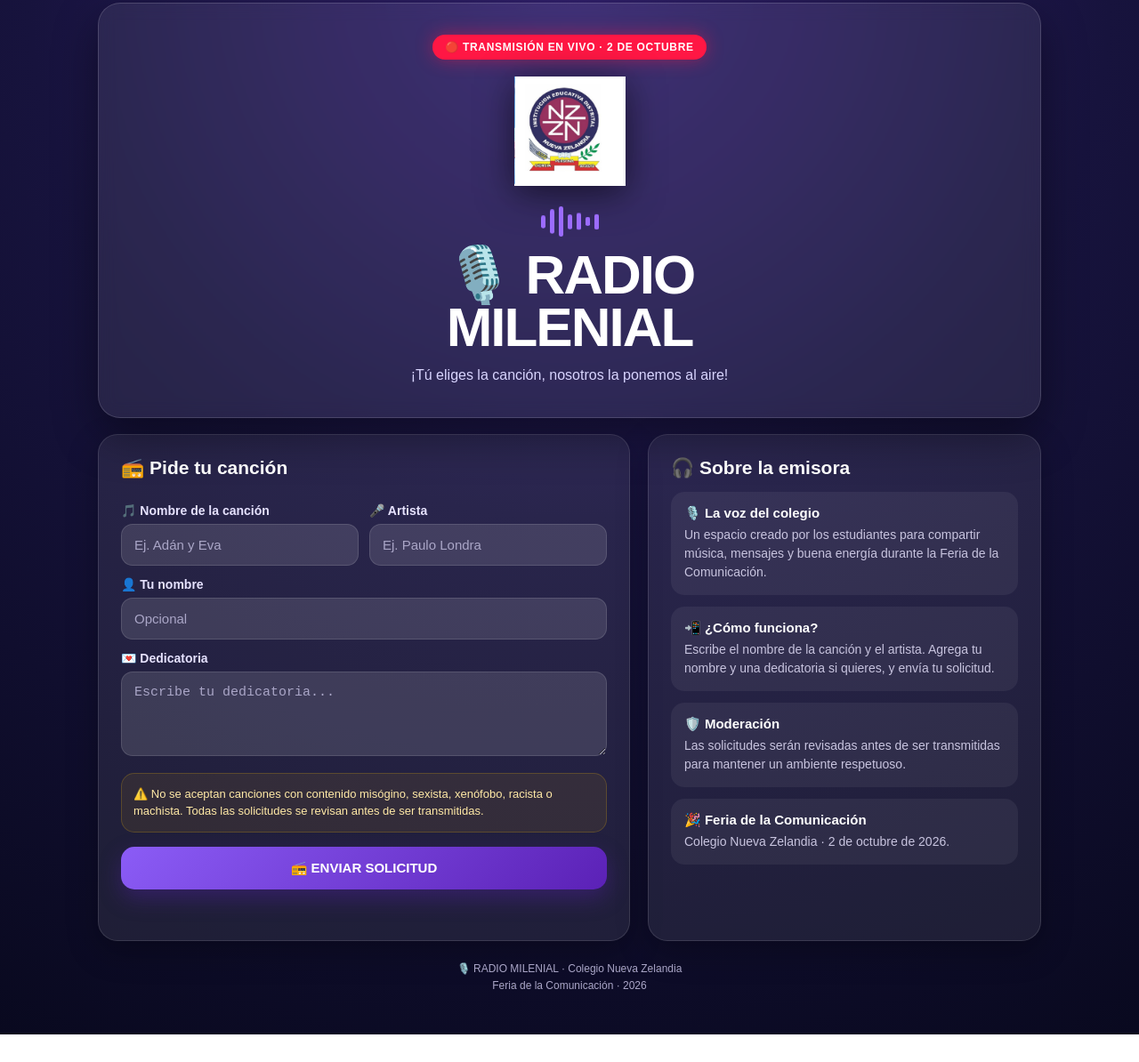
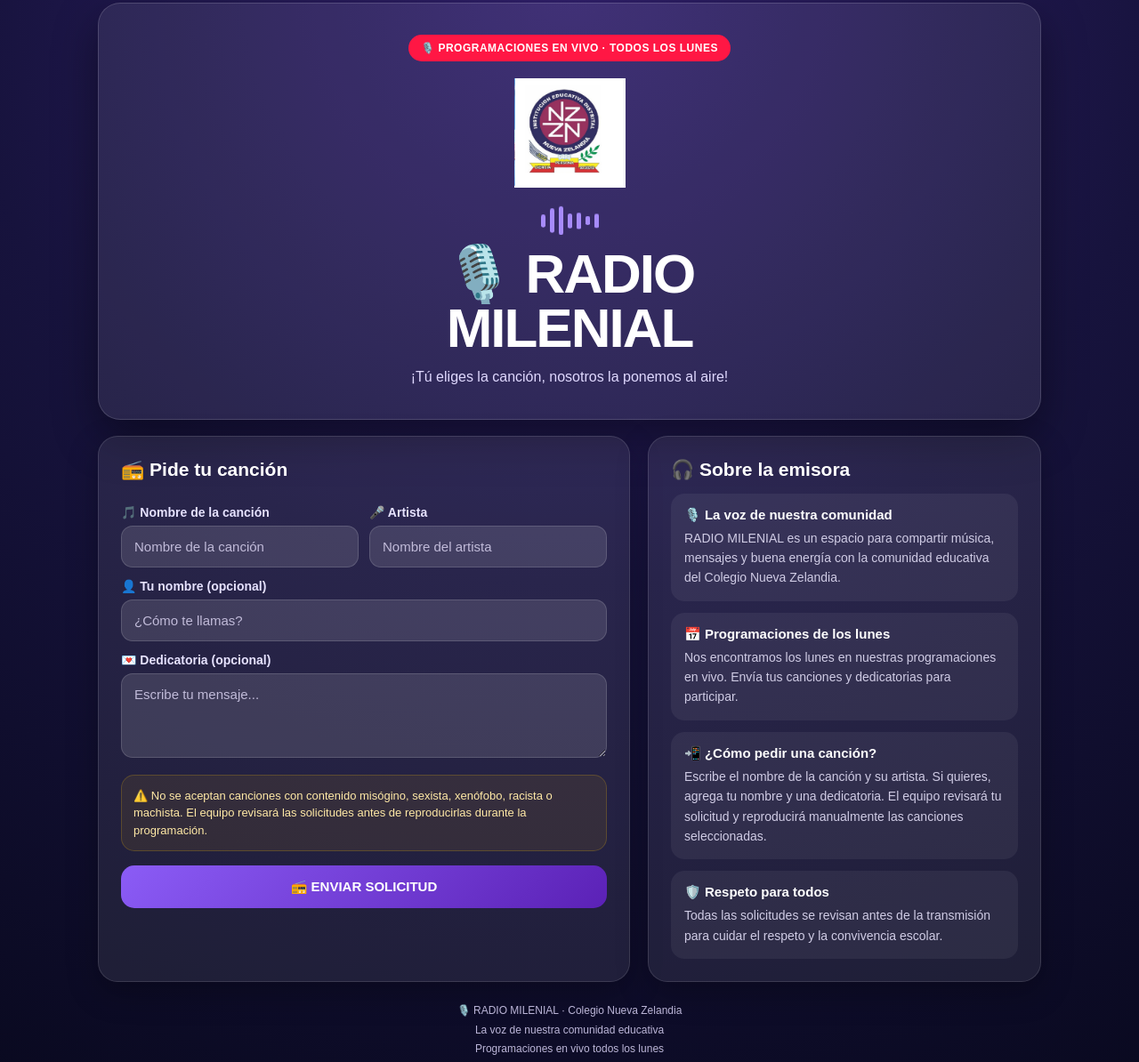
Before and after one commit to ortizbarrios960-ai/emisora-nueva-zelandia, a website: page index.html in a window 1280 px wide. Shown: the part 27-1221 px from the top of the page at 89% size. Before the commit the page ends 1190 px from the top, so only its background shows below. Drawn offline with Linux system fonts and the light colour scheme.

Commit message:
Update index.html

```diff
--- a/index.html
+++ b/index.html
@@ -1,146 +1,328 @@
+
 
 <!DOCTYPE html>
 <html lang="es">
 <head>
   <meta charset="UTF-8">
   <meta name="viewport" content="width=device-width, initial-scale=1.0">
+  <meta name="theme-color" content="#17133d">
   <title>RADIO MILENIAL · Colegio Nueva Zelandia</title>
 
   <style>
-    *{box-sizing:border-box;margin:0;padding:0}
-    body{
-      font-family:Arial,Helvetica,sans-serif;
-      background:radial-gradient(circle at top,#31206d 0%,#17133d 45%,#09091f 100%);
-      color:white;min-height:100vh
+    * {
+      box-sizing: border-box;
+      margin: 0;
+      padding: 0;
     }
-    .wrap{width:100%;max-width:1100px;margin:auto;padding:15px 12px 35px}
-    .hero{
-      text-align:center;background:rgba(255,255,255,.08);
-      border:1px solid rgba(255,255,255,.15);border-radius:25px;
-      padding:25px 15px;box-shadow:0 20px 50px #0006;
-      backdrop-filter:blur(10px)
+
+    body {
+      font-family: Arial, Helvetica, sans-serif;
+      background: radial-gradient(circle at top, #31206d, #17133d 48%, #09091f);
+      color: white;
+      min-height: 100vh;
     }
-    .live{
-      display:inline-block;background:#ff1744;padding:7px 14px;
-      border-radius:30px;font-size:12px;font-weight:bold;
-      letter-spacing:.7px;box-shadow:0 0 20px #ff174473
+
+    .wrap {
+      width: 100%;
+      max-width: 1100px;
+      margin: auto;
+      padding: 16px 12px 32px;
     }
-    .school-logo{
-      width:105px;height:105px;object-fit:contain;display:block;
-      margin:18px auto 8px;filter:drop-shadow(0 8px 20px #0009)
+
+    .hero {
+      text-align: center;
+      background: rgba(255,255,255,.08);
+      border: 1px solid rgba(255,255,255,.15);
+      border-radius: 25px;
+      padding: 25px 15px;
+      box-shadow: 0 20px 50px #0006;
     }
-    h1{font-size:clamp(34px,8vw,62px);line-height:.95;margin:12px 0;font-weight:900;letter-spacing:-2px}
-    .subtitle{color:#d9d5ff;font-size:16px;line-height:1.5;max-width:650px;margin:auto}
-    .bars{display:flex;justify-content:center;align-items:center;gap:5px;height:38px;margin:20px 0 5px}
-    .bars span{width:5px;border-radius:10px;background:#9c6cff;animation:equalizer .9s infinite ease-in-out}
-    .bars span:nth-child(1){height:15px}
-    .bars span:nth-child(2){height:28px;animation-delay:.1s}
-    .bars span:nth-child(3){height:38px;animation-delay:.2s}
-    .bars span:nth-child(4){height:23px;animation-delay:.3s}
-    .bars span:nth-child(5){height:32px;animation-delay:.4s}
-    .bars span:nth-child(6){height:18px;animation-delay:.5s}
-    .bars span:nth-child(7){height:29px;animation-delay:.6s}
-    @keyframes equalizer{0%,100%{transform:scaleY(.55)}50%{transform:scaleY(1)}}
-    .grid{display:grid;grid-template-columns:1fr;gap:18px;margin-top:18px}
-    .card{
-      background:rgba(255,255,255,.08);border:1px solid #ffffff1f;
-      border-radius:22px;padding:20px;box-shadow:0 12px 35px #0004
+
+    .live {
+      display: inline-block;
+      background: #ff1744;
+      padding: 8px 14px;
+      border-radius: 30px;
+      font-size: 12px;
+      font-weight: bold;
+      letter-spacing: .5px;
     }
-    .card h2{font-size:21px;margin-bottom:15px}
-    .song-fields{display:grid;grid-template-columns:repeat(2,minmax(0,1fr));gap:12px}
-    .song-fields .field{min-width:0}
-    label{display:block;margin:13px 0 7px;font-size:14px;font-weight:bold;color:#e6e2ff}
-    input,textarea{
-      width:100%;border:none;outline:none;padding:14px;border-radius:13px;
-      background:#ffffff1f;color:white;font-size:15px;border:1px solid #ffffff1f
+
+    .school-logo {
+      width: 105px;
+      height: 105px;
+      object-fit: contain;
+      display: block;
+      margin: 18px auto 8px;
     }
-    input::placeholder,textarea::placeholder{color:#aaa6c7}
-    textarea{min-height:95px;resize:vertical}
-    button{
-      width:100%;border:none;border-radius:15px;padding:15px;margin-top:16px;
-      background:linear-gradient(135deg,#8b5cf6,#5b21b6);color:white;
-      font-weight:900;font-size:15px;cursor:pointer;
-      box-shadow:0 10px 25px #5b21b659;transition:.2s
+
+    h1 {
+      font-size: clamp(36px, 8vw, 62px);
+      line-height: .98;
+      margin: 12px 0;
+      font-weight: 900;
+      letter-spacing: -2px;
     }
-    button:hover{transform:translateY(-2px)}
-    button:active{transform:scale(.98)}
-    button:disabled{opacity:.65;cursor:wait;transform:none}
-    .message{margin-top:12px;text-align:center;font-size:14px;min-height:20px}
-    .warning{
-      background:#ffc10714;border:1px solid #ffc10733;border-radius:15px;
-      padding:13px;margin-top:15px;color:#ffe9a6;font-size:13px;line-height:1.5
+
+    .subtitle {
+      color: #e0d9ff;
+      font-size: 16px;
+      line-height: 1.5;
     }
-    .info{display:grid;gap:13px}
-    .info-item{background:#ffffff0f;border-radius:15px;padding:15px}
-    .info-item strong{display:block;margin-bottom:5px;font-size:15px}
-    .info-item p{color:#c8c4df;font-size:14px;line-height:1.5}
-    footer{text-align:center;color:#aaa6c7;font-size:12px;margin-top:22px;line-height:1.6}
-    @media(min-width:720px){
-      .wrap{padding:30px 20px 45px}
-      .hero{padding:35px 25px}
-      .school-logo{width:125px;height:125px}
-      .grid{grid-template-columns:1.15fr .85fr;gap:20px}
-      .card{padding:25px}
+
+    .bars {
+      display: flex;
+      justify-content: center;
+      align-items: center;
+      gap: 5px;
+      height: 36px;
+      margin: 18px 0 5px;
     }
-    @media(max-width:380px){
-      .wrap{padding:10px 9px 25px}
-      .hero{padding:20px 12px}
-      .school-logo{width:90px;height:90px}
-      h1{font-size:35px}
-      .subtitle{font-size:14px}
-      .song-fields{grid-template-columns:1fr;gap:0}
-      .card{padding:17px}
+
+    .bars span {
+      width: 5px;
+      border-radius: 10px;
+      background: #a78bfa;
+      animation: equalizer .9s infinite ease-in-out;
+    }
+
+    .bars span:nth-child(1) { height: 15px; }
+    .bars span:nth-child(2) { height: 28px; animation-delay: .1s; }
+    .bars span:nth-child(3) { height: 36px; animation-delay: .2s; }
+    .bars span:nth-child(4) { height: 23px; animation-delay: .3s; }
+    .bars span:nth-child(5) { height: 31px; animation-delay: .4s; }
+    .bars span:nth-child(6) { height: 18px; animation-delay: .5s; }
+    .bars span:nth-child(7) { height: 27px; animation-delay: .6s; }
+
+    @keyframes equalizer {
+      0%, 100% { transform: scaleY(.55); }
+      50% { transform: scaleY(1); }
+    }
+
+    .grid {
+      display: grid;
+      grid-template-columns: 1fr;
+      gap: 18px;
+      margin-top: 18px;
+    }
+
+    .card {
+      background: rgba(255,255,255,.08);
+      border: 1px solid #ffffff1f;
+      border-radius: 22px;
+      padding: 20px;
+      box-shadow: 0 12px 35px #0004;
+      min-width: 0;
+    }
+
+    .card h2 {
+      font-size: 21px;
+      margin-bottom: 15px;
+    }
+
+    .song-fields {
+      display: grid;
+      grid-template-columns: repeat(2, minmax(0, 1fr));
+      gap: 12px;
+    }
+
+    label {
+      display: block;
+      margin: 13px 0 7px;
+      font-size: 14px;
+      font-weight: bold;
+      color: #e6e2ff;
+    }
+
+    input, textarea {
+      width: 100%;
+      border: 1px solid #ffffff24;
+      outline: none;
+      padding: 14px;
+      border-radius: 13px;
+      background: #ffffff1f;
+      color: white;
+      font-size: 15px;
+      font-family: inherit;
+    }
+
+    input:focus, textarea:focus {
+      border-color: #a78bfa;
+    }
+
+    input::placeholder, textarea::placeholder {
+      color: #c1bbd9;
+    }
+
+    textarea {
+      min-height: 95px;
+      resize: vertical;
+    }
+
+    button {
+      width: 100%;
+      border: none;
+      border-radius: 15px;
+      padding: 15px;
+      margin-top: 16px;
+      background: linear-gradient(135deg, #8b5cf6, #5b21b6);
+      color: white;
+      font-weight: 900;
+      font-size: 15px;
+      cursor: pointer;
+    }
+
+    button:disabled {
+      opacity: .65;
+      cursor: wait;
+    }
+
+    .message {
+      margin-top: 12px;
+      text-align: center;
+      font-size: 14px;
+      line-height: 1.5;
+      min-height: 20px;
+    }
+
+    .warning {
+      background: #ffc10714;
+      border: 1px solid #ffc10733;
+      border-radius: 15px;
+      padding: 13px;
+      margin-top: 15px;
+      color: #ffe9a6;
+      font-size: 13px;
+      line-height: 1.5;
+    }
+
+    .info {
+      display: grid;
+      gap: 13px;
+    }
+
+    .info-item {
+      background: #ffffff0f;
+      border-radius: 15px;
+      padding: 15px;
+    }
+
+    .info-item strong {
+      display: block;
+      margin-bottom: 6px;
+      font-size: 15px;
+    }
+
+    .info-item p {
+      color: #d0cce5;
+      font-size: 14px;
+      line-height: 1.6;
+    }
+
+    footer {
+      text-align: center;
+      color: #bcb6d8;
+      font-size: 12px;
+      margin-top: 22px;
+      line-height: 1.8;
+    }
+
+    @media (min-width: 720px) {
+      .wrap { padding: 30px 20px 45px; }
+      .hero { padding: 35px 25px; }
+      .school-logo { width: 125px; height: 125px; }
+      .grid { grid-template-columns: 1.15fr .85fr; gap: 20px; }
+      .card { padding: 25px; }
+    }
+
+    @media (max-width: 380px) {
+      .song-fields { grid-template-columns: 1fr; gap: 0; }
+      .card { padding: 16px; }
+      .live { font-size: 10px; }
     }
   </style>
 </head>
 
 <body>
-<div class="wrap">
+  <main class="wrap">
 
-  <section class="hero">
-    <div class="live">🔴 TRANSMISIÓN EN VIVO · 2 DE OCTUBRE</div>
+    <header class="hero">
+      <div class="live">🎙️ PROGRAMACIONES EN VIVO · TODOS LOS LUNES</div>
 
-    <img src="logo-colegio.png" alt="Logo Colegio Nueva Zelandia" class="school-logo">
+      <img
+        src="logo-colegio.png"
+        alt="Logo del Colegio Nueva Zelandia"
+        class="school-logo"
+      >
 
-    <div class="bars">
+      <div class="bars" aria-hidden="true">
         <span></span><span></span><span></span><span></span>
         <span></span><span></span><span></span>
       </div>
 
       <h1>🎙️ RADIO<br>MILENIAL</h1>
       <p class="subtitle">¡Tú eliges la canción, nosotros la ponemos al aire!</p>
-  </section>
+    </header>
 
     <div class="grid">
+
       <section class="card">
         <h2>📻 Pide tu canción</h2>
 
         <form id="requestForm">
           <div class="song-fields">
-          <div class="field">
+            <div>
               <label for="song">🎵 Nombre de la canción</label>
-            <input id="song" name="song" type="text" placeholder="Ej. Adán y Eva" maxlength="150" required>
+              <input
+                id="song"
+                name="song"
+                type="text"
+                placeholder="Nombre de la canción"
+                maxlength="150"
+                required
+              >
             </div>
 
-          <div class="field">
+            <div>
               <label for="artist">🎤 Artista</label>
-            <input id="artist" name="artist" type="text" placeholder="Ej. Paulo Londra" maxlength="150" required>
+              <input
+                id="artist"
+                name="artist"
+                type="text"
+                placeholder="Nombre del artista"
+                maxlength="150"
+                required
+              >
             </div>
           </div>
 
-        <label for="name">👤 Tu nombre</label>
-        <input id="name" name="name" type="text" placeholder="Opcional" maxlength="100">
+          <label for="name">👤 Tu nombre (opcional)</label>
+          <input
+            id="name"
+            name="name"
+            type="text"
+            placeholder="¿Cómo te llamas?"
+            maxlength="100"
+          >
 
-        <label for="dedication">💌 Dedicatoria</label>
-        <textarea id="dedication" name="dedication" maxlength="200" placeholder="Escribe tu dedicatoria..."></textarea>
+          <label for="dedication">💌 Dedicatoria (opcional)</label>
+          <textarea
+            id="dedication"
+            name="dedication"
+            maxlength="200"
+            placeholder="Escribe tu mensaje..."
+          ></textarea>
 
           <div class="warning">
             ⚠️ No se aceptan canciones con contenido misógino, sexista,
-          xenófobo, racista o machista. Todas las solicitudes se revisan
-          antes de ser transmitidas.
+            xenófobo, racista o machista. El equipo revisará las solicitudes
+            antes de reproducirlas durante la programación.
           </div>
 
-        <button id="submitButton" type="submit">📻 ENVIAR SOLICITUD</button>
+          <button id="submitButton" type="submit">
+            📻 ENVIAR SOLICITUD
+          </button>
+
           <div id="message" class="message" role="status" aria-live="polite"></div>
         </form>
       </section>
@@ -150,45 +332,59 @@
 
         <div class="info">
           <div class="info-item">
-          <strong>🎙️ La voz del colegio</strong>
-          <p>Un espacio creado por los estudiantes para compartir música, mensajes y buena energía durante la Feria de la Comunicación.</p>
+            <strong>🎙️ La voz de nuestra comunidad</strong>
+            <p>
+              RADIO MILENIAL es un espacio para compartir música, mensajes
+              y buena energía con la comunidad educativa del Colegio Nueva Zelandia.
+            </p>
           </div>
 
           <div class="info-item">
-          <strong>📲 ¿Cómo funciona?</strong>
-          <p>Escribe el nombre de la canción y el artista. Agrega tu nombre y una dedicatoria si quieres, y envía tu solicitud.</p>
+            <strong>📅 Programaciones de los lunes</strong>
+            <p>
+              Nos encontramos los lunes en nuestras programaciones en vivo.
+              Envía tus canciones y dedicatorias para participar.
+            </p>
           </div>
 
           <div class="info-item">
-          <strong>🛡️ Moderación</strong>
-          <p>Las solicitudes serán revisadas antes de ser transmitidas para mantener un ambiente respetuoso.</p>
+            <strong>📲 ¿Cómo pedir una canción?</strong>
+            <p>
+              Escribe el nombre de la canción y su artista. Si quieres,
+              agrega tu nombre y una dedicatoria. El equipo revisará tu
+              solicitud y reproducirá manualmente las canciones seleccionadas.
+            </p>
           </div>
 
           <div class="info-item">
-          <strong>🎉 Feria de la Comunicación</strong>
-          <p>Colegio Nueva Zelandia · 2 de octubre de 2026.</p>
+            <strong>🛡️ Respeto para todos</strong>
+            <p>
+              Todas las solicitudes se revisan antes de la transmisión
+              para cuidar el respeto y la convivencia escolar.
+            </p>
           </div>
         </div>
       </section>
+
     </div>
 
-  <footer>🎙️ RADIO MILENIAL · Colegio Nueva Zelandia<br>Feria de la Comunicación · 2026</footer>
-</div>
+    <footer>
+      🎙️ RADIO MILENIAL · Colegio Nueva Zelandia
+      <br>La voz de nuestra comunidad educativa
+      <br>Programaciones en vivo todos los lunes
+    </footer>
+
+  </main>
 
   <script>
     const API_URL = "https://emisora-nueva-zelandia-qi8v.onrender.com";
+
     const form = document.getElementById("requestForm");
     const message = document.getElementById("message");
     const submitButton = document.getElementById("submitButton");
 
-  const bannedTerms = [
-    "misogino", "misógino", "misoginia",
-    "sexista", "xenofobo", "xenófobo",
-    "racista", "machista"
-  ];
-
-  form.addEventListener("submit", async function(e) {
-    e.preventDefault();
+    form.addEventListener("submit", async function(event) {
+      event.preventDefault();
 
       const song = document.getElementById("song").value.trim();
       const artist = document.getElementById("artist").value.trim();
@@ -196,41 +392,43 @@
       const dedication = document.getElementById("dedication").value.trim();
 
       if (!song || !artist) {
-      message.textContent = "⚠️ Escribe el nombre de la canción y el artista.";
+        message.textContent = "⚠️ Escribe la canción y el artista.";
         return;
       }
 
-    const textToCheck = (song + " " + artist + " " + dedication).toLowerCase();
+      const data = {
+        song: song,
+        artist: artist,
+        name: name,
+        dedication: dedication
+      };
 
-    if (bannedTerms.some(term => textToCheck.includes(term))) {
-      message.textContent = "⚠️ Esa solicitud debe revisarse y no puede enviarse con esos términos.";
-      return;
-    }
-
-    const data = { song, artist, name, dedication };
-
+      submitButton.disabled = true;
       message.textContent = "⏳ Enviando solicitud...";
-    submitButton.disabled = true;
 
       try {
         const response = await fetch(API_URL + "/api/requests", {
           method: "POST",
-        headers: { "Content-Type": "application/json" },
+          headers: {
+            "Content-Type": "application/json"
+          },
           body: JSON.stringify(data)
         });
 
         const result = await response.json().catch(() => ({}));
 
         if (!response.ok) {
-        throw new Error(result.error || "No se pudo guardar la solicitud.");
+          throw new Error(result.error || "No se pudo enviar la solicitud.");
         }
 
-      message.textContent = "✅ ¡Solicitud enviada correctamente!";
+        message.textContent =
+          "✅ ¡Solicitud enviada! El equipo de RADIO MILENIAL la revisará.";
         form.reset();
 
       } catch (error) {
-      console.error(error);
-      message.textContent = "❌ No se pudo enviar. Inténtalo de nuevo en unos segundos.";
+        console.error("Error enviando solicitud:", error);
+        message.textContent =
+          "❌ No se pudo enviar. Inténtalo de nuevo en unos segundos.";
 
       } finally {
         submitButton.disabled = false;
@@ -239,3 +437,5 @@
   </script>
 </body>
 </html>
+
+</html>
```
Lines whose indentation alone changed are shown as unchanged.
